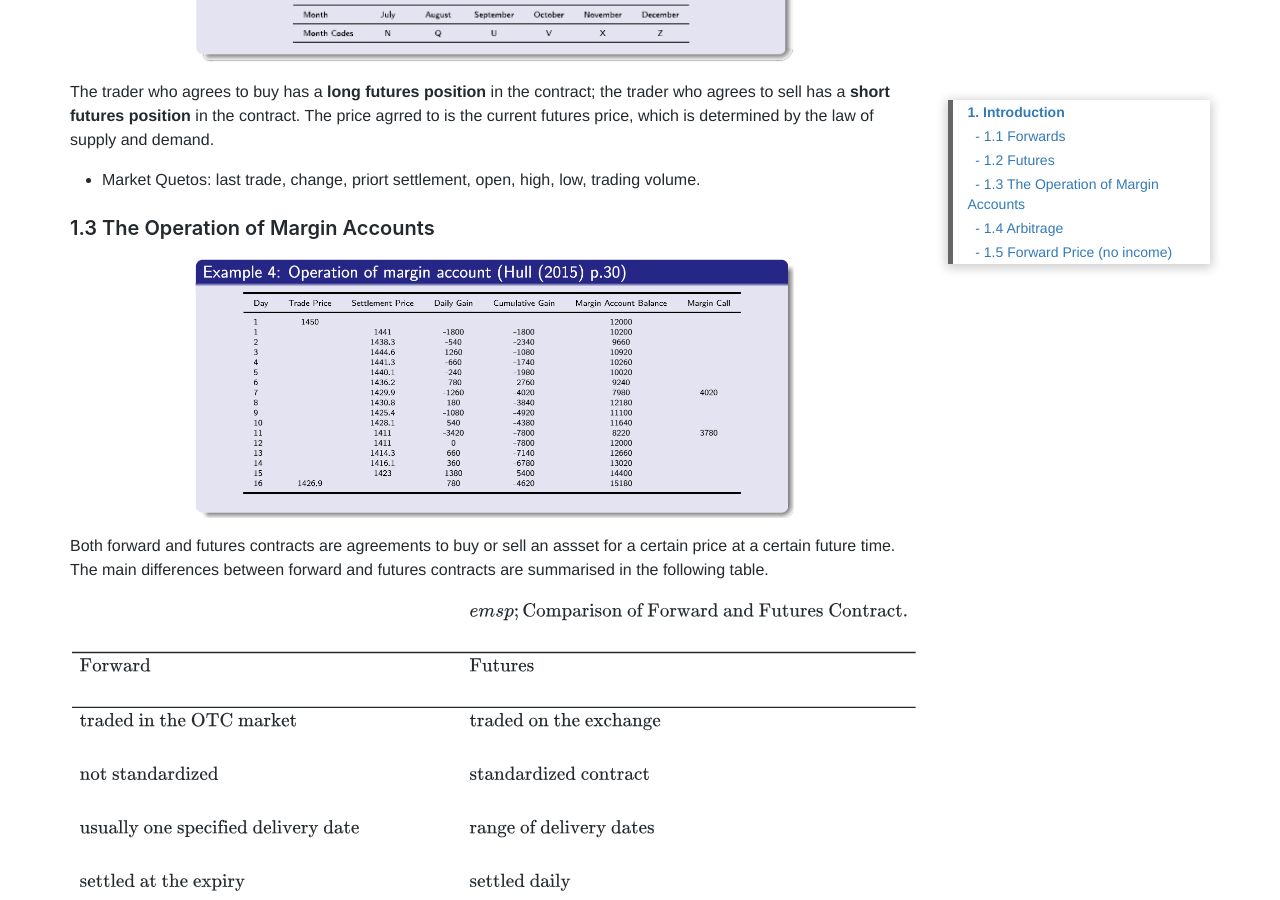
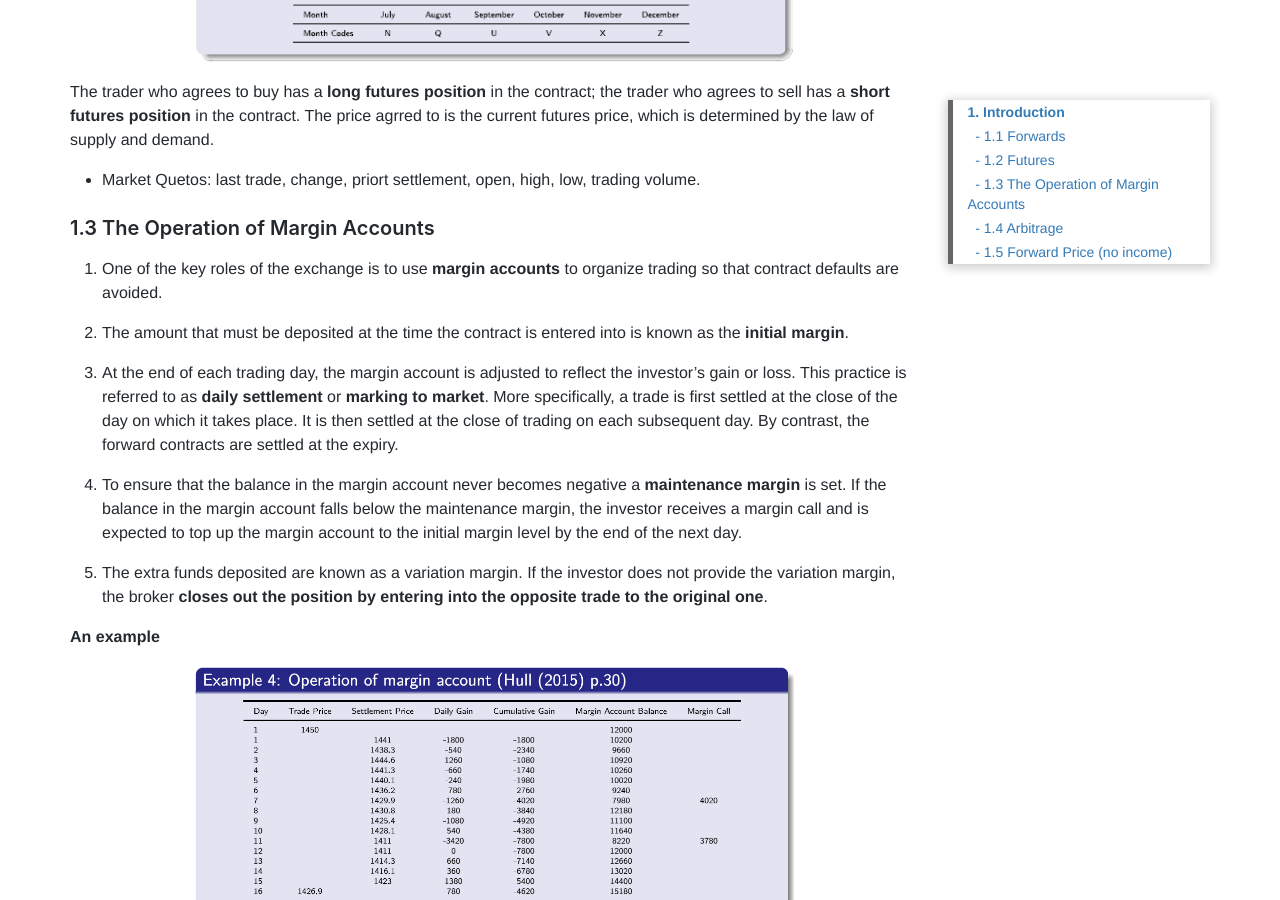
Before and after one commit to damien0x0023/damien0x0023.github.io, a Jekyll site: the page built from _posts/2020/business/ECON5009/2020-10-15-Unit2.md, in a window 1280 px wide and 900 px high, scrolled down 2143 px. Built offline with Jekyll 4.4.1, drawn with Linux system fonts in a browser that asks for light colours; nearby versions of some CDN libraries; some of the changed text lies outside the part shown.

Commit message:
insert missing page 5

```diff
--- a/_posts/2020/business/ECON5009/2020-10-15-Unit2.md
+++ b/_posts/2020/business/ECON5009/2020-10-15-Unit2.md
@@ -39,7 +39,7 @@ The other party who takes **the short position** agrees to sell the asset on the
 ### 1.2 Futures
 **Futures Contracts**
 
-- **Definition**: A futures contract is an **agreement** between two parties to buy or seAll an asset at a certain time in the future for a certain price with (daily) clearing through a margin account.
+1. **Definition**: A futures contract is an **agreement** between two parties to buy or seAll an asset at a certain time in the future for a certain price with (daily) clearing through a margin account.
 
 Unlike forward contracts, futures contracts are normally **traded on an exchange**.
 This suggests that, the exchange specifies certain standardized features of the contract, i.e. the underlying asset, the contract size and delivery details;
@@ -60,6 +60,24 @@ The price agrred to is the current futures price, which is determined by the law
 - Market Quetos: last trade, change, priort settlement, open, high, low, trading volume.
 
 ### 1.3 The Operation of Margin Accounts
+
+1. One of  the  key roles of  the  exchange is to	use **margin accounts** to	organize trading so that contract defaults are avoided.
+
+2. The	amount that  must  be deposited  at  the  time the contract  is entered  into  is known as the	**initial margin**.
+
+3. At  the  end of  each trading day, the margin  account  is adjusted to	reflect the investor's  gain or loss.
+This  practice  is referred to	as **daily settlement** or **marking to  market**.
+More specifically, a trade is first settled at  the  close of the	day  on which  it takes place.
+It	is then settled at the close of trading on each subsequent	day.
+By contrast, the forward contracts are settled at the expiry.
+
+4. To ensure that the balance in the margin account never becomes negative a **maintenance margin** is set.
+If  the  balance in the	margin account falls below the  maintenance  margin, the  investor  receives  a  margin call and is expected to top	up the  margin  account  to  the  initial  margin  level by the	end of the next day.
+
+5. The	extra  funds deposited  are known  as a  variation margin.
+If the investor does not	provide the variation margin, the broker **closes out the position by entering into the opposite trade to the original one**.
+
+**An example**
 
 ![](https://raw.githubusercontent.com/damien0x0023/damien0x0023.github.io/master/assets/images/2020/ECON5009/marginAccounts.png "Operation of margin account (Hull(2015) p.30)")
 
@@ -185,6 +205,8 @@ Suppose \\(K\\) is the delivery price for the contract that was negotiated at ti
 
 
 
+
+
 <script type="text/javascript" id="MathJax-script" async
   src="https://cdn.jsdelivr.net/npm/mathjax@3/es5/tex-svg.js">
 </script>
```
Also changed, not shown: other parts of _posts/2020/business/ECON5009/2020-10-15-Unit2.md (+5 -3 lines), _posts/2020/business/ECON5009/Unit1.md (+13 -3 lines).
